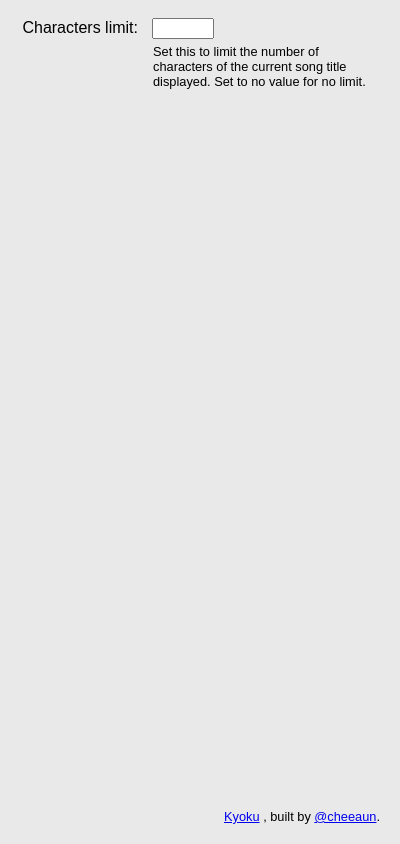
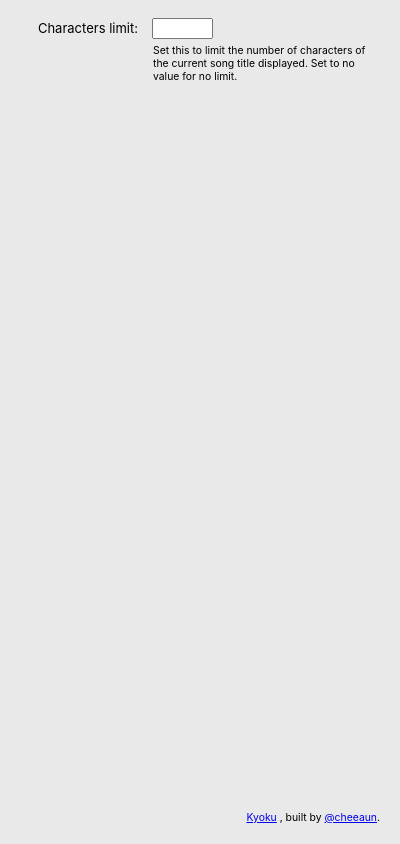
Before and after one commit to cheeaun/kyoku, an Electron app: page preferences.html in a window 400 px wide. Drawn offline with Linux system fonts and the light colour scheme; no server answers.

Commit message:
Fix font bug on El Capitan

```diff
--- a/preferences.html
+++ b/preferences.html
@@ -1,7 +1,8 @@
 <!DOCTYPE html>
 <style>
 body{
-  font: message-box;
+  font-family: system, -apple-system, '.SFNSText-Regular', 'Helvetica Neue', sans-serif;
+  font-size: 13px;
   background-color: #E9E9E9;
   padding: 10px;
   -webkit-user-select: none;
```
